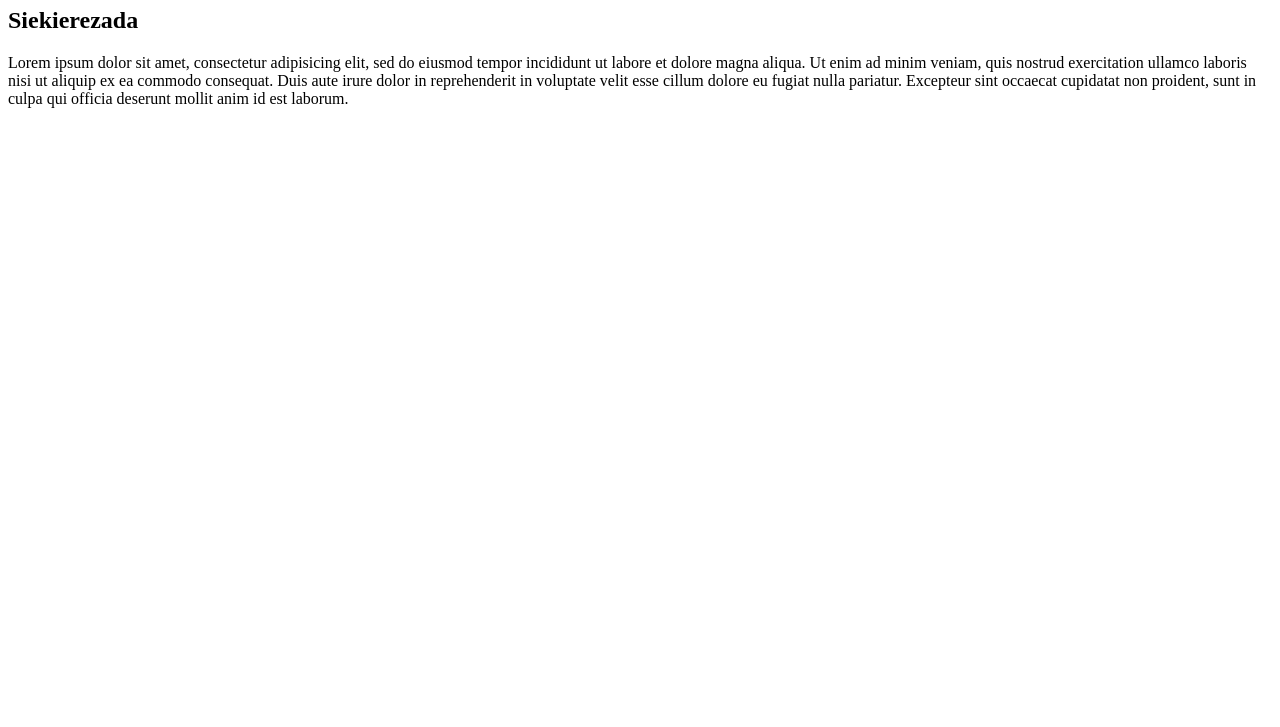
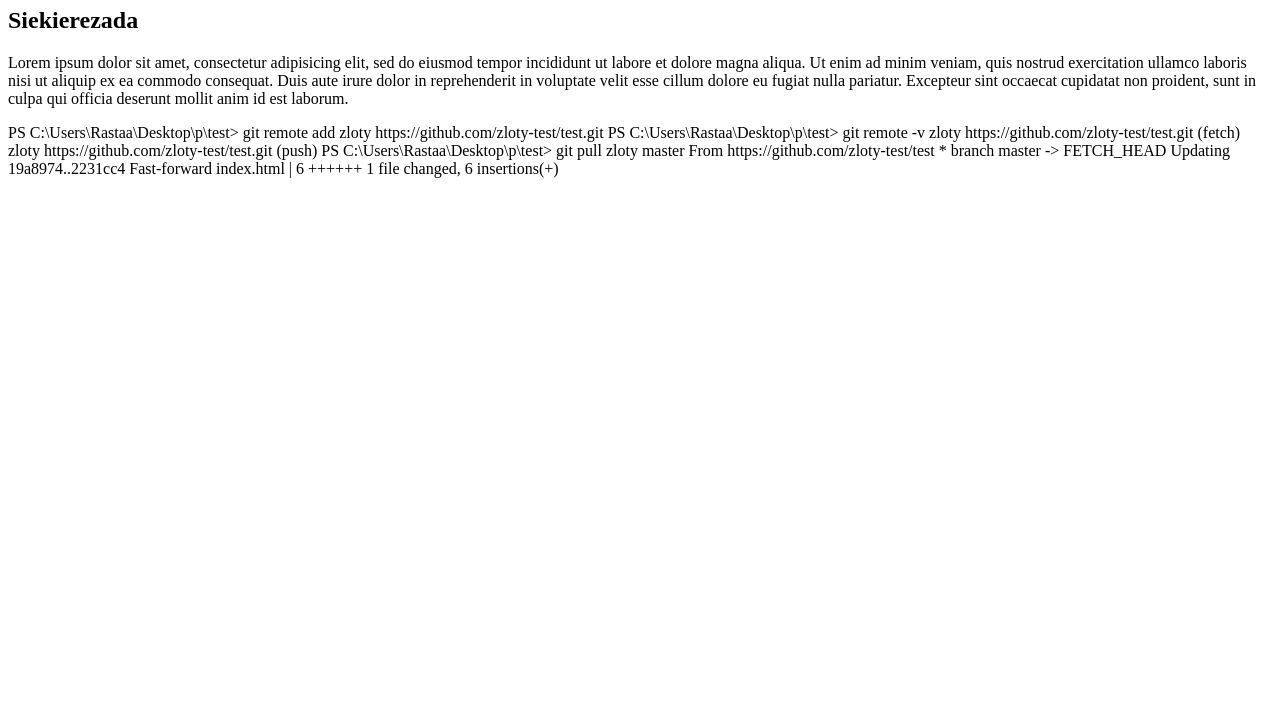
Before and after one commit to zloty-test/Test, a plain HTML site: page index.html in a window 1280 px wide. Shown: the part 73-800 px from the top of the page. Drawn offline with Linux system fonts and the light colour scheme.

Commit message:
Some terminal logs

```diff
--- a/index.html
+++ b/index.html
@@ -10,11 +10,25 @@
 	<h1>dhasjkdhaskjdhsakjdhakjdhjkashdkajshdkjashdjkashdkja</h1>
 	<h2>Siekierezada</h2>
 	<p>Lorem ipsum dolor sit amet, consectetur adipisicing elit, sed do eiusmod
-	tempor incididunt ut labore et dolore magna aliqua. Ut enim ad minim veniam,
-	quis nostrud exercitation ullamco laboris nisi ut aliquip ex ea commodo
-	consequat. Duis aute irure dolor in reprehenderit in voluptate velit esse
-	cillum dolore eu fugiat nulla pariatur. Excepteur sint occaecat cupidatat non
-	proident, sunt in culpa qui officia deserunt mollit anim id est laborum.</p>
+		tempor incididunt ut labore et dolore magna aliqua. Ut enim ad minim veniam,
+		quis nostrud exercitation ullamco laboris nisi ut aliquip ex ea commodo
+		consequat. Duis aute irure dolor in reprehenderit in voluptate velit esse
+		cillum dolore eu fugiat nulla pariatur. Excepteur sint occaecat cupidatat non
+		proident, sunt in culpa qui officia deserunt mollit anim id est laborum.</p>
+	<span>PS C:\Users\Rastaa\Desktop\p\test> git remote add zloty https://github.com/zloty-test/test.git
+		PS C:\Users\Rastaa\Desktop\p\test> git remote -v
+
+		zloty https://github.com/zloty-test/test.git (fetch)
+		zloty https://github.com/zloty-test/test.git (push)
+
+		PS C:\Users\Rastaa\Desktop\p\test> git pull zloty master
+		From https://github.com/zloty-test/test
+		* branch master -> FETCH_HEAD
+		Updating 19a8974..2231cc4
+		Fast-forward
+		index.html | 6 ++++++
+		1 file changed, 6 insertions(+)
+	</span>
 </body>
 
 </html>
```
